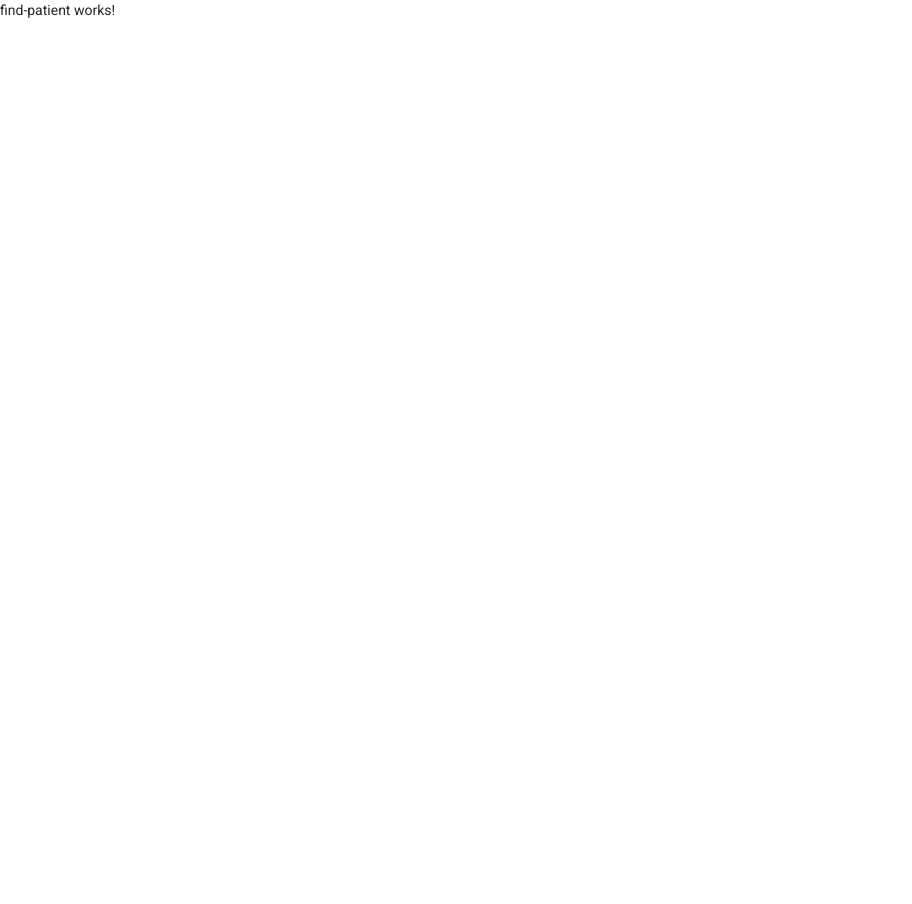
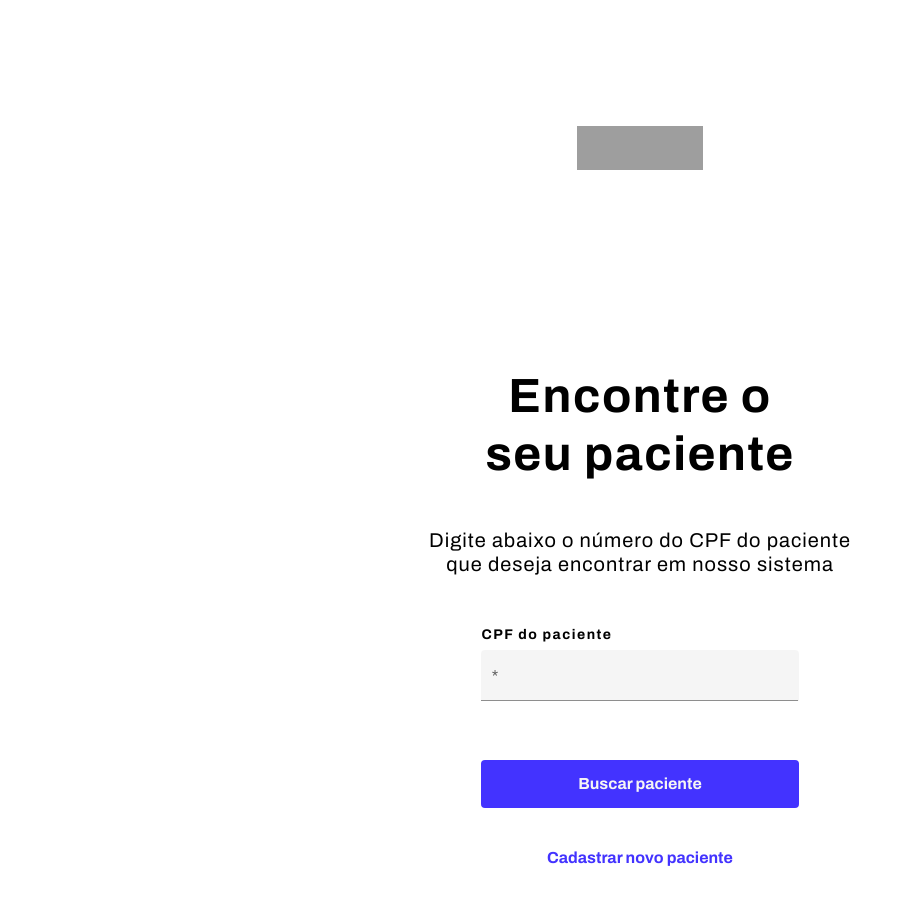
Before and after one commit to VSOratz/Deal.Health.Front, an Angular app: page /find-patient in a window 1280 px wide. Shown: the top 904 px of the page, without its empty margins (0-912 px from the left). Before the commit the page ends 800 px from the top, so only its background shows below. Built offline with nearby package versions, Linux system fonts and the light colour scheme; grey boxes are pictures that could not be loaded.

Commit message:
estrutura_pagina_busca_criada

```diff
--- a/src/app/views/find-patient/find-patient.component.html
+++ b/src/app/views/find-patient/find-patient.component.html
@@ -1 +1,48 @@
-<p>find-patient works!</p>
+<section class="row section-main">
+
+    <picture>
+        <img src="https://viveraparelhosauditivos.com.br/wp-content/uploads/2020/05/deficiente-fA_sico.jpeg" class="center-image">
+    </picture>
+        <div class="container-login">
+            <div style="width: 65%; margin: auto;">
+                <div class="title-top">
+                    Encontre o
+                </div>
+                <div class="title-bottom">
+                    seu paciente
+                </div>
+                <div class="text-patient-top">
+                    Digite abaixo o número do CPF do paciente
+                </div>
+                <div class="text-patient-bottom">
+                    que deseja encontrar em nosso sistema
+                </div>
+
+                <div class="patient-info">
+                    CPF do paciente
+                </div>
+
+                <mat-form-field class="form-field" appearance="fill">
+                    <mat-label></mat-label>
+                    <input
+                        matInput
+                        type="email"
+                        [formControl]="emailFormControl"
+                        placeholder="000.000.000-00"
+                        required
+                    />
+                    <mat-error *ngIf="emailFormControl.hasError('required')">
+                        Campo obrigatório
+                    </mat-error>
+                </mat-form-field>
+
+                <button class="btn btn-entrar" (click)="login()">
+                    Buscar paciente
+                </button>
+
+                <div class="div-link-cadastrar-novo">
+                    <a href="#">Cadastrar novo paciente</a>
+                </div>
+            </div>
+        </div>
+</section>
--- a/src/app/views/find-patient/find-patient.component.scss
+++ b/src/app/views/find-patient/find-patient.component.scss
@@ -0,0 +1,130 @@
+.section-main {
+    margin: 0;
+    width: 100%;
+}
+
+.div-blue {
+    height: 100vh;
+    background-color: #FFFFFF;
+}
+
+.div-white {
+    height: 100vh;
+    background-color: #F5F5F5;
+}
+
+.container-login {
+    width: 100%;
+    min-height: 100vh;
+    display: flex;
+    flex-wrap: wrap;
+    justify-content: center;
+    align-items: center;
+    background: #ffffff;
+    padding: 30px;
+}
+
+.form-field {
+    width: 40%;
+    margin-bottom: 30px;
+    margin-left: 30%;
+    margin-right: 30%;
+}
+
+.title-top {
+    line-height: 48px;
+    font-size: 48px;
+    text-align: center;
+    color: #000000;
+    font-family: 'Archivo';
+    font-weight: 700;
+    margin-bottom: 10px;
+    letter-spacing: 1.5px;
+}
+
+.title-bottom {
+    line-height: 48px;
+    font-size: 48px;
+    text-align: center;
+    color: #000000;
+    font-family: 'Archivo';
+    font-weight: 700;
+    margin-bottom: 50px;
+    letter-spacing: 1.5px;
+}
+
+.patient-info {
+    line-height: 133%;
+    font-size: 14px;
+    font-style: normal;
+    text-align: left;
+    color: #000000;
+    font-family: 'Archivo';
+    margin-left: 30%;
+    font-weight: 700;
+    margin-bottom: 5px;
+    letter-spacing: 1.5px;
+}
+
+.text-patient-top {
+    line-height: 120%;
+    font-size: 20px;
+    font-style: normal;
+    text-align: center;
+    color: #000000;
+    font-family: 'Archivo';
+    font-weight: 400;
+    margin-bottom: 0px;
+    letter-spacing: 1.0px;
+}
+
+.text-patient-bottom {
+    line-height: 120%;
+    font-size: 20px;
+    font-style: normal;
+    text-align: center;
+    color: #000000;
+    font-family: 'Archivo';
+    font-weight: 400;
+    margin-bottom: 50px;
+    letter-spacing: 1.0px;
+}
+
+.center-image {
+    display: block;
+    margin-top: 10%;
+    margin-left: auto;
+    margin-right: auto;
+    margin-bottom: 0;
+    max-height: 20%;
+    width: 10%;
+  }
+
+.btn-entrar {
+    width: 40%;
+    text-align: center;
+    background-color: #4333FF;
+    color: #F5F5F5;
+    font-family: 'Archivo';
+    font-weight: 700;
+    font-size: 16px;
+    height: 48px;
+    margin-top: 10px;
+    margin-bottom: 40px;
+    margin-left: 30%;
+    margin-right: 30%;
+}
+
+.div-link-cadastrar-novo {
+    text-align: center;
+}
+
+.div-link-cadastrar-novo {
+    a {
+        font-family: 'Archivo';
+        font-weight: 700;
+        text-decoration: none;
+        font-size: 16px;
+        color: #4333FF;
+    }
+}
--- a/src/app/views/find-patient/find-patient.component.ts
+++ b/src/app/views/find-patient/find-patient.component.ts
@@ -1,4 +1,6 @@
 import { Component, OnInit } from '@angular/core';
+import { FormControl } from '@angular/forms';
+import { Router } from '@angular/router';
 
 @Component({
   selector: 'app-find-patient',
@@ -7,9 +9,18 @@ import { Component, OnInit } from '@angular/core';
 })
 export class FindPatientComponent implements OnInit {
 
-  constructor() { }
+  emailFormControl: FormControl = new FormControl('');
+
+  constructor(
+    private router: Router
+  ) { }
 
   ngOnInit(): void {
   }
 
+  login() {
+    this.router.navigate(['/new-patient']);
+  }
+
+
 }
```
Also changed, not shown: src/app/views/find-patient/find-patient.module.ts (+8 -1 lines), src/assets/patient.png (added).
